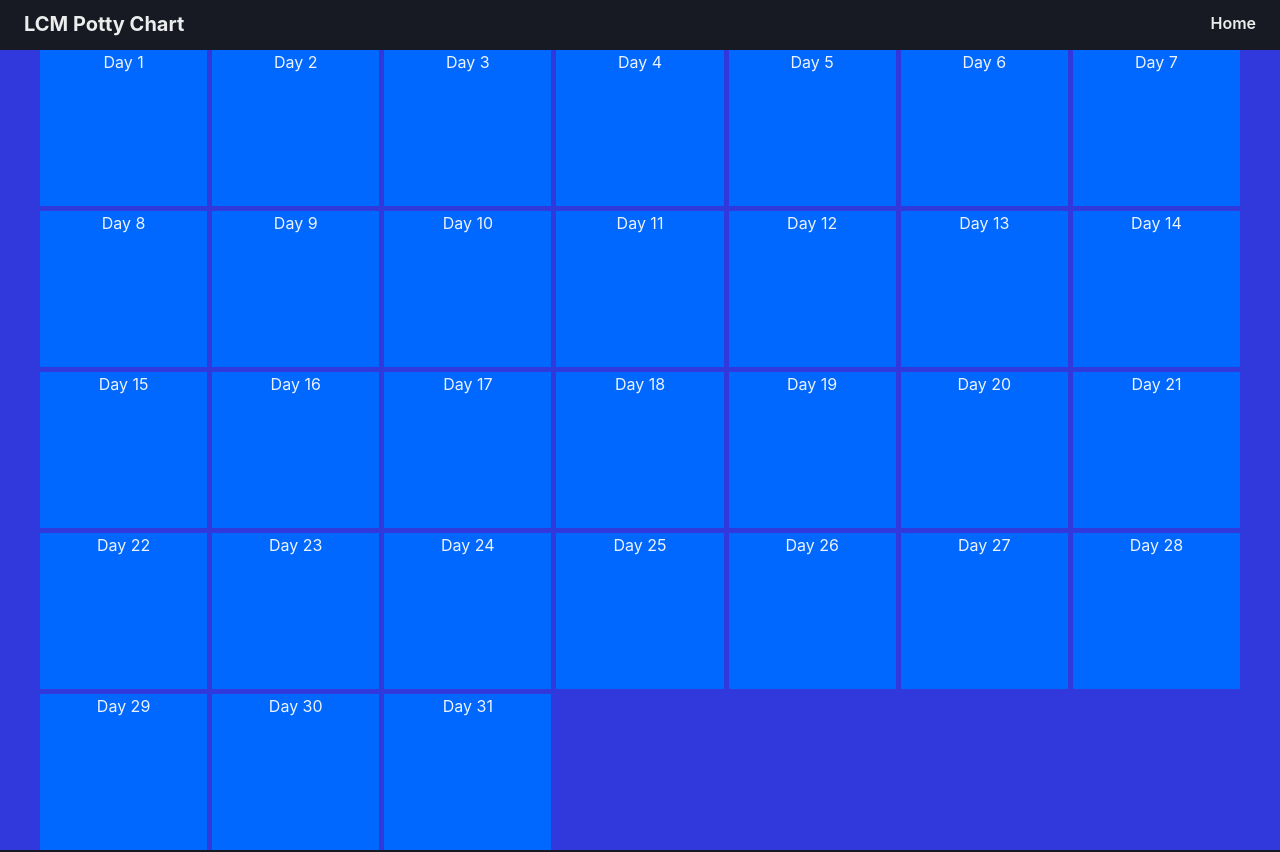
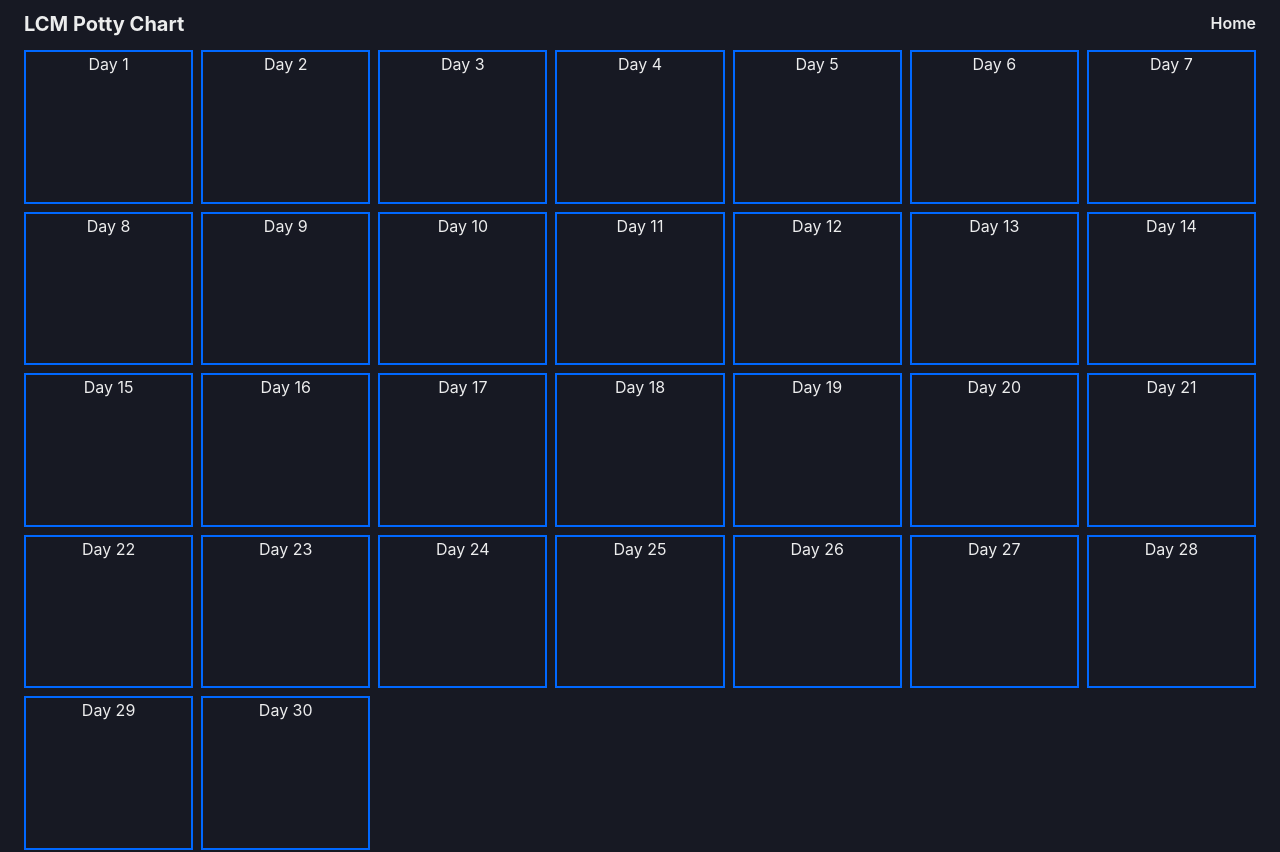
Before and after one commit to LucidCreationsMedia/LCM-Potty-Chart, a Next.js app: page / in a window 1280 px wide. Shown: the top 852 px of the page. Built offline with nearby package versions, Linux system fonts and the light colour scheme.

Commit message:
Styling. Dynalically genrated the days of the month using date fns.

```diff
--- a/component/calender/index.tsx
+++ b/component/calender/index.tsx
@@ -1,16 +1,24 @@
 import React from "react";
 import { Box, SimpleGrid } from "@chakra-ui/react";
+import { endOfMonth, getDate } from 'date-fns';
 
 const Calender = (): JSX.Element => {
+  const today = new Date;
+
+  const endOfCurrMonth = endOfMonth(today);
+  const lastDay = getDate(endOfCurrMonth);
+
+  console.info(`This month has ${lastDay} days.`);
+
   const daysArr = [];
-  for (let i = daysArr.length; i < 31; i++) {
+  for (let i = daysArr.length; i < lastDay; i++) {
     daysArr.push(daysArr.length + 1);
   }
   return (
     <SimpleGrid
-      px={10}
-      spacing="5px"
-      bg="brand.main"
+      px={6}
+      spacing={2}
+      // bg="brand.main"
       w="100%"
       h="100vh"
       columns={7}
@@ -18,7 +26,8 @@ const Calender = (): JSX.Element => {
       {daysArr.map((day) => {
         return (
           <Box
-            bg="brand.primary"
+            bg="transparent"
+            border="2px solid #0068ff"
             w="100%"
             h="100%"
             key={day}
--- a/package.json
+++ b/package.json
@@ -21,8 +21,9 @@
     "@emotion/styled": "^11.6.0",
     "@iconify/react": "^3.1.0",
     "@types/react": "^17.0.34",
+    "date-fns": "^2.25.0",
     "framer-motion": "^5.3.0",
-    "next": "12.0.3",
+    "next": "12.0.4",
     "react": "17.0.2",
     "react-dom": "17.0.2",
     "sharp": "^0.29.3"
```
Also changed, not shown: 1 other file (tests, documents, lock files or other folders).
